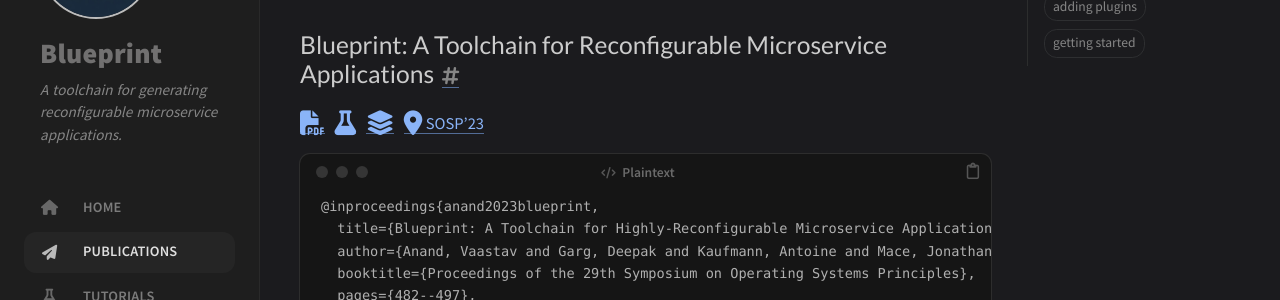
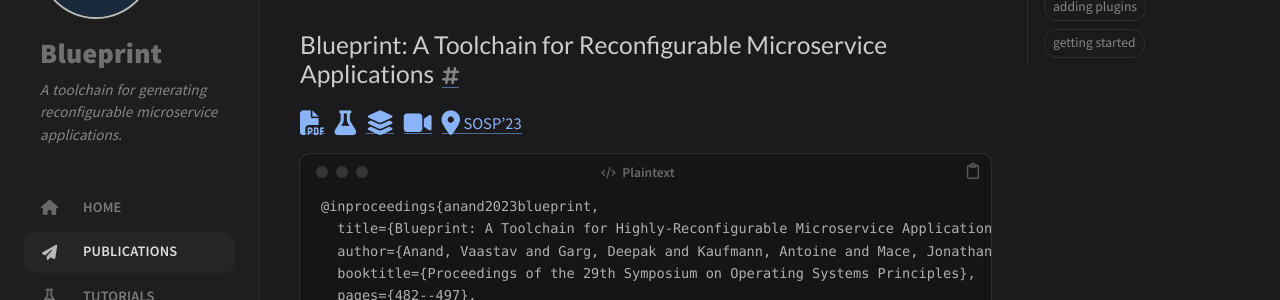
Before and after one commit to Blueprint-uServices/Blueprint-uServices.github.io, a Jekyll site: the page built from _tabs/publications.md, in a window 1280 px wide. Shown: the part 143-443 px from the top of the page. Built offline with Jekyll 4.4.1, drawn with Linux system fonts in a browser that asks for light colours; cached includes are drawn as plain includes.

Commit message:
Add video link to SOSP23 presentation

```diff
--- a/_tabs/publications.md
+++ b/_tabs/publications.md
@@ -13,6 +13,8 @@ order: 1
 &nbsp;
 <a href="/assets/slides/sosp2023.pdf" style="text-decoration: none"><i class="fa fa-layer-group fa-xl"></i></a>
 &nbsp;
+<a href="https://www.youtube.com/watch?v=atTX2PRHY7Q" style="text-decoration: none"><i class="fa fa-solid fa-video fa-xl"></i></a>
+&nbsp;
 <a href="https://sosp2023.mpi-sws.org/" style="text-decoration: none"><i class="fa fa-location-dot fa-xl"></i>&nbsp;SOSP'23</a>
 </span>
 
```
